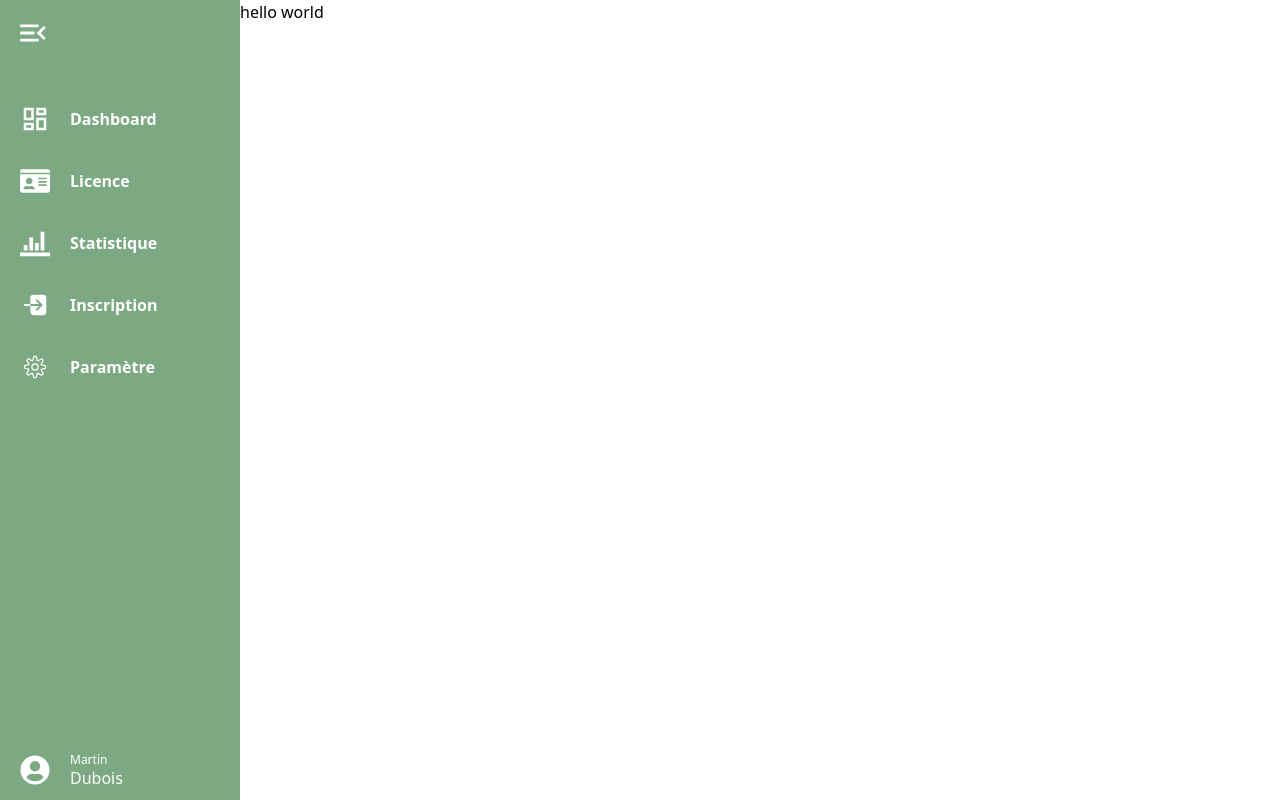
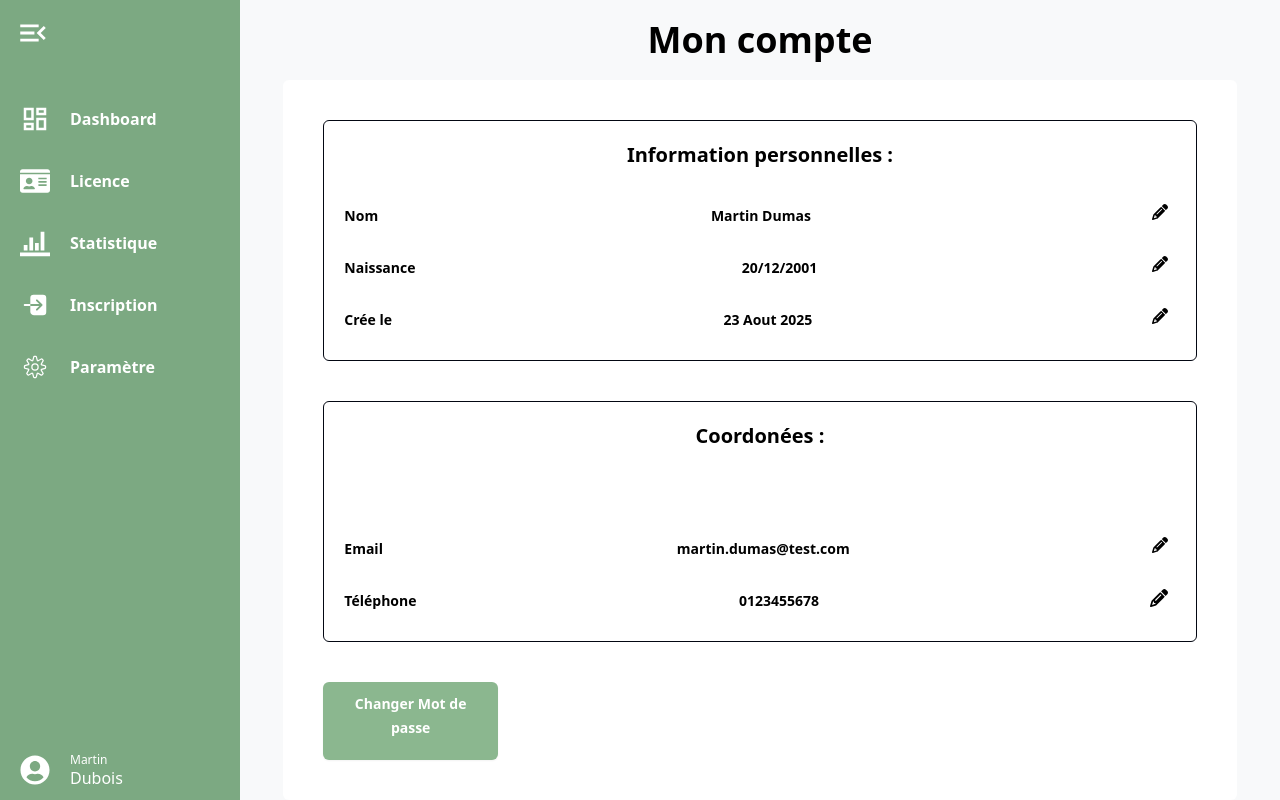
Before and after one commit to Matthieu77220/M2I_Site_Web, a React (Vite) app in the folder app-web/: page / in a window 1280 px wide. Built offline with nearby package versions, Linux system fonts and the light colour scheme.

Commit message:
création du design de la page profile

```diff
--- a/app-web/src/App.jsx
+++ b/app-web/src/App.jsx
@@ -2,14 +2,12 @@ import { useState } from 'react'
 import reactLogo from './assets/react.svg'
 import viteLogo from '/vite.svg'
 import '../public/css/style.css'
-import Test from './TestPage'
+import Profile from './Profile'
 
 function App() {
 
   return (
-    <>
-      <Test />
-    </>
+      <Profile />
   )
 }
 
--- /dev/null
+++ b/app-web/src/Profile.jsx
@@ -0,0 +1,81 @@
+import { useState } from 'react'
+import NavBar from './components/navBar'
+import { FaPencil } from "react-icons/fa6";
+
+function Profile() {
+    const [open, setOpen] = useState(true)
+
+
+    return (
+        <>
+        <section className='flex flex-col h-screen'>
+            <div className='flex'>
+                <NavBar open={open} setOpen={setOpen} /> {/* Passe en props les éléments du UseStat (open,setOpen) */}
+            </div>
+            <div className= {`duration-500 ${open ? "pl-60 w-[calc(100vw_-_15rem)]" : "pl-[72px] [calc(100vw_-_4.5rem)]"} overflow-hidden flex flex-col justify-center items-center bg-[#f8f9fa] h-full w-full`}>
+                <h1 className='m-5 text-black text-2xl lg:text-4xl font-bold'>Mon compte</h1>
+                <div className='flex flex-col md:p-10 p-3 gap-10 rounded-md overflow-hidden bg-white min-w-11/12 max-md:h-5/6'>
+
+                    <div className='flex flex-col justify-between gap-3 items-center border-[1px] border-gray-950 rounded-md p-5 h-screen'>
+                        <h1 className='text-sm lg:text-xl font-bold'>Information personnelles :</h1>
+                        <div className='flex flex-col w-full space-y-3'>
+
+                            <div className='flex w-full justify-between items-center'>
+                                <h1 className='text-sm font-semibold'>Nom</h1>
+                                <h1 className='text-sm font-semibold'>Martin Dumas</h1>
+                                <div className='p-2 h-10 items-center'>
+                                    <FaPencil className={'cursor-pointer'} />
+                                </div>
+                            </div>
+
+                            <div className='flex w-full justify-between items-center'>
+                                <h1 className='text-sm font-semibold'>Naissance</h1>
+                                <h1 className='text-sm font-semibold'>20/12/2001</h1>
+                                <div className='p-2 h-10 items-center'>
+                                    <FaPencil className={'cursor-pointer'} />
+                                </div>
+                            </div>
+
+                            <div className='flex w-full justify-between items-center'>
+                                <h1 className='text-sm font-semibold'>Crée le</h1>
+                                <h1 className='text-sm font-semibold'>23 Aout 2025</h1>
+                                <div className='p-2 h-10 items-center'>
+                                    <FaPencil className={'cursor-not-allowed'} />
+                                </div>
+
+                            </div>
+                        </div>
+                    </div>
+
+                    <div className='flex flex-col justify-between gap-3 items-center border-[1px] border-gray-950 rounded-md p-5 h-screen'>
+                        <h1 className='text-sm lg:text-xl font-bold'>Coordonées :</h1>
+                        <div className='flex flex-col w-full space-y-3'>
+
+                            <div className='flex w-full justify-between items-center'>
+                                <h1 className='text-sm font-semibold'>Email</h1>
+                                <h1 className='text-sm font-semibold'>martin.dumas@test.com</h1>
+                                <div className='p-2 h-10 items-center'>
+                                    <FaPencil className={'cursor-pointer'} />
+                                </div>
+                            </div>
+
+                            <div className='flex w-full justify-between items-center'>
+                                <h1 className='text-sm font-semibold'>Téléphone</h1>
+                                <h1 className='text-sm font-semibold'>0123455678</h1>
+                                <div className='p-2 h-10 items-center'>
+                                    <FaPencil className={'cursor-pointer text-lg'} />
+                                </div>
+                            </div>
+                        </div>
+                    </div>
+
+                    <button type="button" className="flex w-[20%] text-center justify-center rounded-md shadow-xs bg-[#8BB78F] px-4 py-2.5 pb-5 text-sm/6 font-semibold text-white hover:bg-[#6b9773] cursor-pointer focus-visible:outline-2 focus-visible:outline-offset-2">Changer Mot de passe</button>
+
+                </div>
+            </div>
+        </section>
+        </>
+     );
+}
+
+export default Profile;
```
